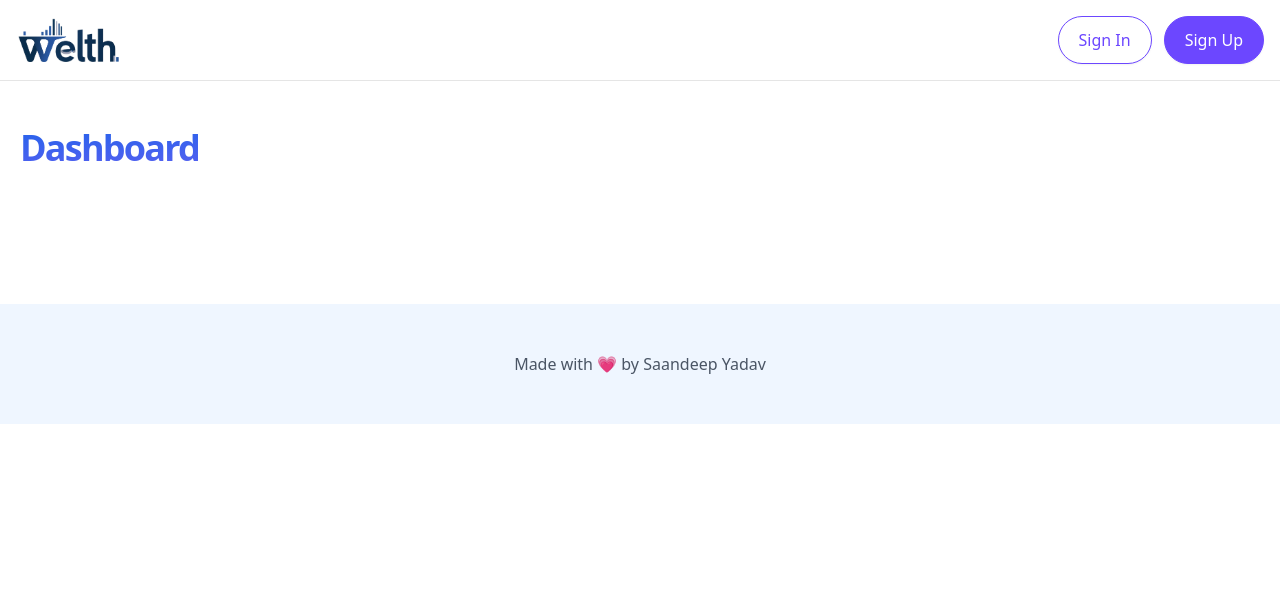
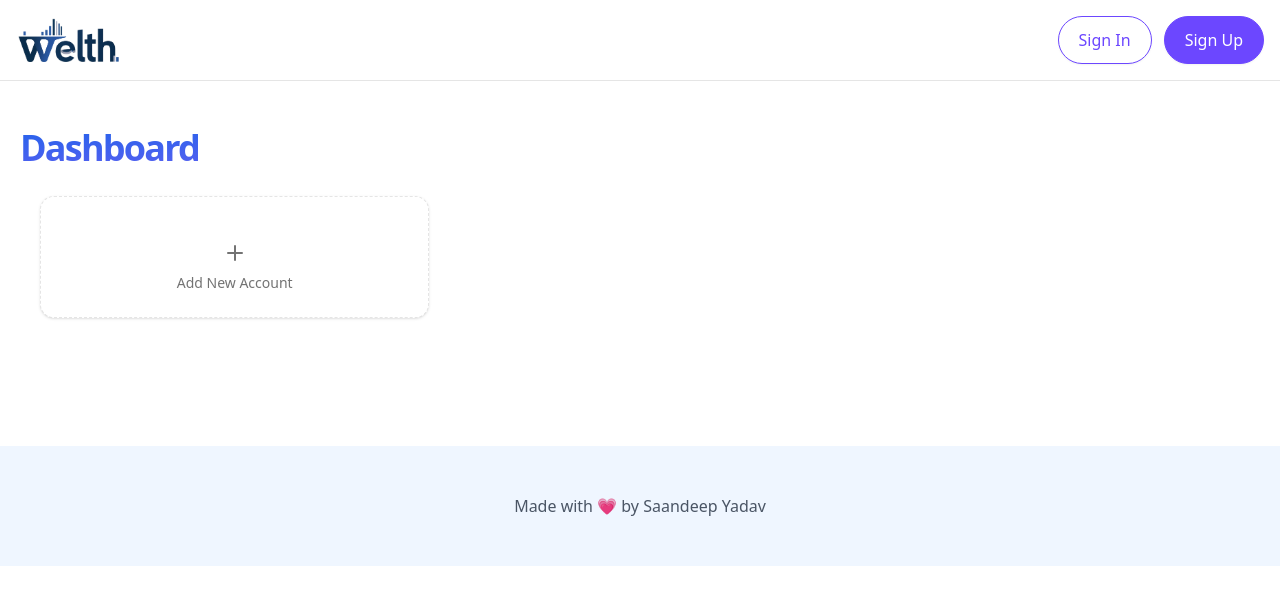
Before and after one commit to SandeepKumarYadav24/welth, a Next.js app: page /dashboard in a window 1280 px wide. Shown: the top 604 px of the page. Built offline with nearby package versions, Linux system fonts and the light colour scheme; no server answers.

Commit message:
CreateAccountDrawer

```diff
--- a/app/(main)/dashboard/page.jsx
+++ b/app/(main)/dashboard/page.jsx
@@ -1,3 +1,6 @@
+import CreateAccountDrawer from '@/components/create-account-drawer';
+import { Card, CardContent } from '@/components/ui/card';
+import { Plus } from 'lucide-react';
 import React from 'react';
 
 function Dashboard () {
@@ -8,9 +11,17 @@ function Dashboard () {
     {/* Dashboard Overview */}
 
     {/* Account Grid */}
-    <div>
+     <div className="grid gap-4 md:grid-cols-2 lg:grid-cols-3">
+        <CreateAccountDrawer>
+          <Card className="hover:shadow-md transition-shadow cursor-pointer border-dashed">
+            <CardContent className="flex flex-col items-center justify-center text-muted-foreground h-full pt-5">
+              <Plus className='h-6 w-6 mb-2'/>
+              <p className="text-sm font-medium">Add New Account</p>
+            </CardContent>
+          </Card>
+        </CreateAccountDrawer>
 
-    </div>
+      </div>
   </div>
   );
 };
--- /dev/null
+++ b/components/create-account-drawer.jsx
@@ -0,0 +1,18 @@
+"use client";
+import { useState } from 'react';
+import {  Drawer, DrawerTrigger,  DrawerContent, DrawerHeader, DrawerTitle,} from "@/components/ui/drawer"
+
+const CreateAccountDrawer = ({ children }) => {
+  return (
+    <Drawer>
+      <DrawerTrigger>{children}</DrawerTrigger>
+      <DrawerContent>
+        <DrawerHeader>
+          <DrawerTitle>Are you absolutely sure?</DrawerTitle>
+        </DrawerHeader>
+      </DrawerContent>
+    </Drawer>
+  );
+};
+
+export default CreateAccountDrawer;
--- a/package.json
+++ b/package.json
@@ -10,6 +10,7 @@
   },
   "dependencies": {
     "@clerk/nextjs": "^6.31.10",
+    "@hookform/resolvers": "^5.2.2",
     "@prisma/client": "^6.16.2",
     "@radix-ui/react-checkbox": "^1.3.3",
     "@radix-ui/react-dialog": "^1.1.15",
@@ -28,10 +29,12 @@
     "react": "19.1.0",
     "react-day-picker": "^9.9.0",
     "react-dom": "19.1.0",
+    "react-hook-form": "^7.62.0",
     "react-spinner": "^0.2.7",
     "react-spinners": "^0.17.0",
     "tailwind-merge": "^3.3.1",
-    "vaul": "^1.1.2"
+    "vaul": "^1.1.2",
+    "zod": "^4.1.9"
   },
   "devDependencies": {
     "@eslint/eslintrc": "^3",
```
Also changed, not shown: 1 other file (tests, documents, lock files or other folders).
